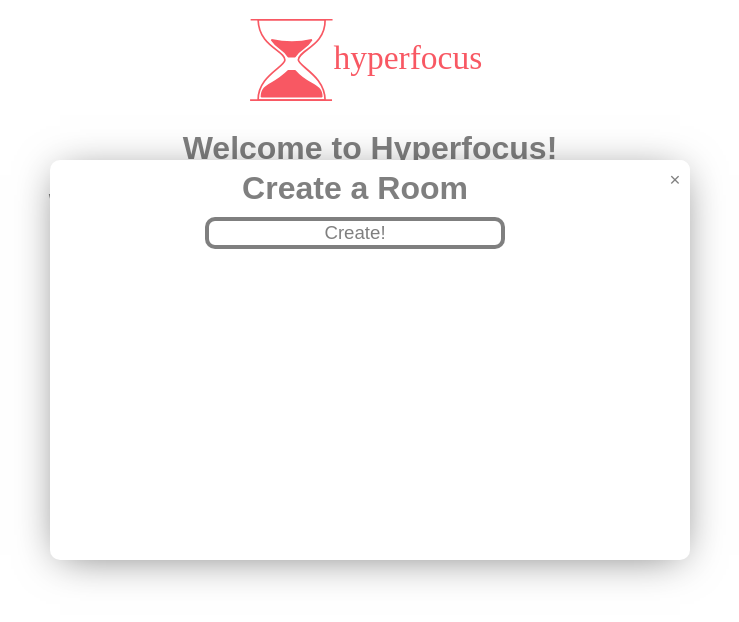
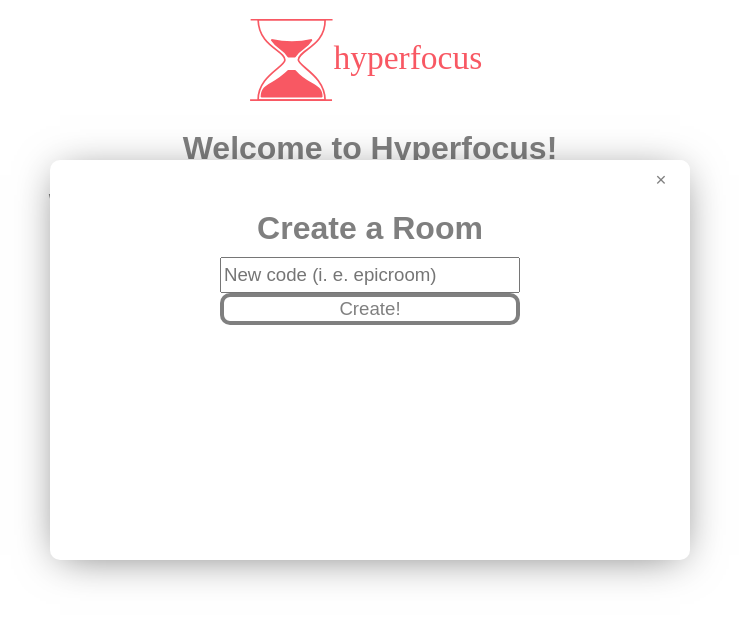
Before and after one commit to ThatNerdSquared/hyperfocus-app, a React (Create React App) app in the folder client/: page / in a window 1280 px wide. Both pictures are taken after typing "Sample", "Sample" into the empty fields and a click on the button "Create Room". Shown: the top 622 px of the page, without its empty margins (270-1009 px from the left). Built offline with nearby package versions, Linux system fonts and the light colour scheme.

Commit message:
Finished modal UI for new room form

```diff
--- a/client/src/App.tsx
+++ b/client/src/App.tsx
@@ -42,6 +42,8 @@ type myState = {
 	loginNameValid: boolean,
 	loginCodeValid: boolean,
 	newRoomModalShown: boolean,
+	newRoomCode: string,
+	roomCodeValid: boolean,
 	currentUser: {
 		id: number,
 		name: string,
@@ -76,6 +78,8 @@ class App extends React.Component<unknown, myState> {
 			loginNameValid: true,
 			loginCodeValid: true,
 			newRoomModalShown: false,
+			newRoomCode: "",
+			roomCodeValid: true,
 			currentUser: {
 				name: "Guest",
 				totalPomsToday: 0,
@@ -87,6 +91,7 @@ class App extends React.Component<unknown, myState> {
 		this.handleNewStatus = this.handleNewStatus.bind(this)
 		this.formChange = this.formChange.bind(this)
 		this.toggleRoomModal = this.toggleRoomModal.bind(this)
+		this.newRoom = this.newRoom.bind(this)
 		this.handleAddOption = this.handleAddOption.bind(this)
 		this.logMeIn = this.logMeIn.bind(this)
 		this.logMeOut = this.logMeOut.bind(this)
@@ -100,8 +105,26 @@ class App extends React.Component<unknown, myState> {
 
 	async toggleRoomModal() {
 		let newToggle = !this.state.newRoomModalShown
-		await this.setState({ newRoomModalShown: newToggle })
-		console.log(this.state.newRoomModalShown)
+		await this.setState({
+			newRoomModalShown: newToggle,
+			roomCodeValid: true,
+		})
+	}
+
+	async newRoom(event: any) {
+		event.preventDefault()
+		if (this.state.newRoomCode === "") {
+			await this.setState({
+				roomCodeValid: false
+			})
+		}
+		else {
+			await this.setState({
+				roomCodeValid: true,
+				newRoomCode: ""
+			})
+			this.toggleRoomModal()
+		}
 	}
 
 	async startTimer(event: any) {
@@ -312,7 +335,11 @@ class App extends React.Component<unknown, myState> {
 					/>
 					{ this.state.newRoomModalShown ?
 						(<NewRoomModal
+							newRoom={this.newRoom}
 							toggleRoomModal={this.toggleRoomModal}
+							formChange={this.formChange}
+							newRoomCode={this.state.newRoomCode}
+							roomCodeValid={this.state.roomCodeValid}
 						/>) : null
 					}
 				</div>
--- a/client/src/NewRoomModal.tsx
+++ b/client/src/NewRoomModal.tsx
@@ -2,14 +2,25 @@ import React from "react"
 
 function NewRoomModal(props: any) {
 	return (
-		<div className="login">
-			<div className="modal">
-				<button className="close-button" onClick={props.toggleRoomModal}>&times;</button>
-				<div className="modal-content">
-					<h1 className="login-text">Create a Room</h1>
-					<button className="login-button" onClick={props.toggleRoomModal}>Create!</button>
-				</div>
+		<div className="modal">
+			<div className="modal-content">
+				<h1 className="login-text">Create a Room</h1>
+				<form className="modal-form">
+					<input
+						type="text"
+						value={props.newRoomCode}
+						name="newRoomCode"
+						placeholder="New code (i. e. epicroom)"
+						onChange={props.formChange}
+						className="login-input"
+					/>
+					<button className="login-button" onClick={props.newRoom}>Create!</button>
+					{
+						props.roomCodeValid ? null: (<p className="warning-text">Please enter a room code!</p>)
+					}
+				</form>
 			</div>
+			<button className="close-button" onClick={props.toggleRoomModal}>&times;</button>
 		</div>
 	)
 }
--- a/client/src/index.css
+++ b/client/src/index.css
@@ -64,18 +64,19 @@ code {
 }
 
 .close-button {
-	float: right;
 	font-size:14pt;
 	background-color: #ffffff;
 	border: 0px solid #00000080;
 	border-radius: 10px;
 	color: #00000080;
-	margin: auto;
-	min-width: 30px;
-	min-height: 40px;
+	grid-column: 3/3;
+	grid-row: 1/2;
 }
 
 .modal {
+	display: grid;
+	grid-template-columns: 1fr 9fr 1fr;
+	grid-template-rows: 1fr 9fr;
 	text-align: center;
 	background-color: #ffffff;
 	width: 50%;
@@ -93,11 +94,16 @@ code {
 }
 
 .modal-content {
+	grid-column: 2/3;
+	grid-row: 2/2;
+}
+
+.modal-form {
 	display: grid;
+	margin: auto;
 	text-align: center;
-	margin: auto;
 	justify-content: center;
-	align-items: center;
+	grid-template-columns: 300px;
 }
 
 .app {
```
